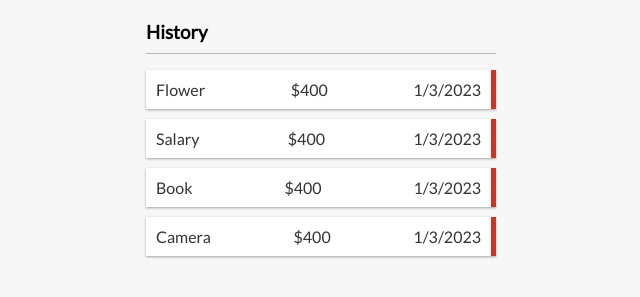
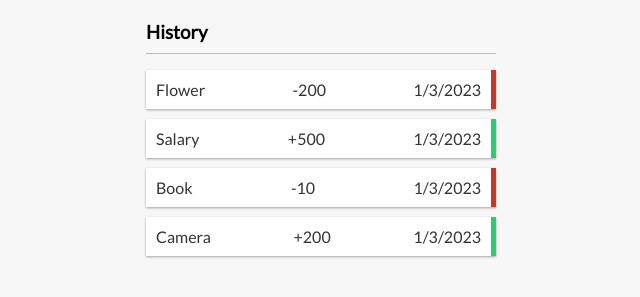
Before and after one commit to devstephen/budget-tracker, a React (Create React App) app: page / in a window 1280 px wide. Shown: the part 269-566 px from the top of the page, without its empty margins (319-959 px from the left). Built offline with nearby package versions, Linux system fonts and the light colour scheme.

Commit message:
Fix transaction component

```diff
--- a/src/components/Transaction.js
+++ b/src/components/Transaction.js
@@ -1,9 +1,14 @@
 import React from "react";
 
 export const Transaction = ({ transaction }) => {
+  const sign = transaction.amount < 0 ? "-" : "+";
   return (
-    <li className="minus">
-      {transaction.text} <span>$400</span>
+    <li className={transaction.amount < 0 ? "minus" : "plus"}>
+      {transaction.text}{" "}
+      <span>
+        {sign}
+        {Math.abs(transaction.amount)}
+      </span>
       {new Date().toLocaleDateString()}
       <button className="delete-btn">❌</button>
     </li>
```
